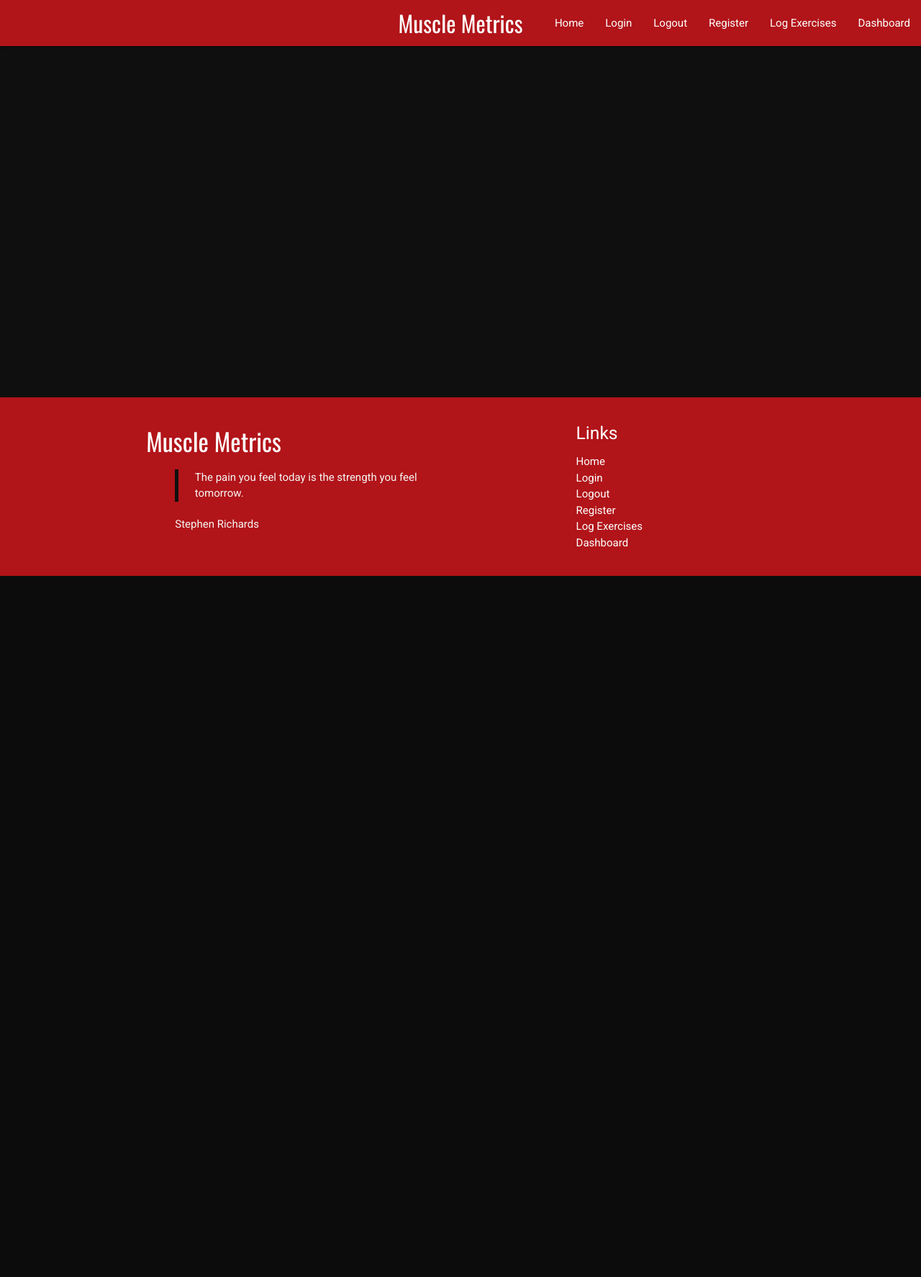
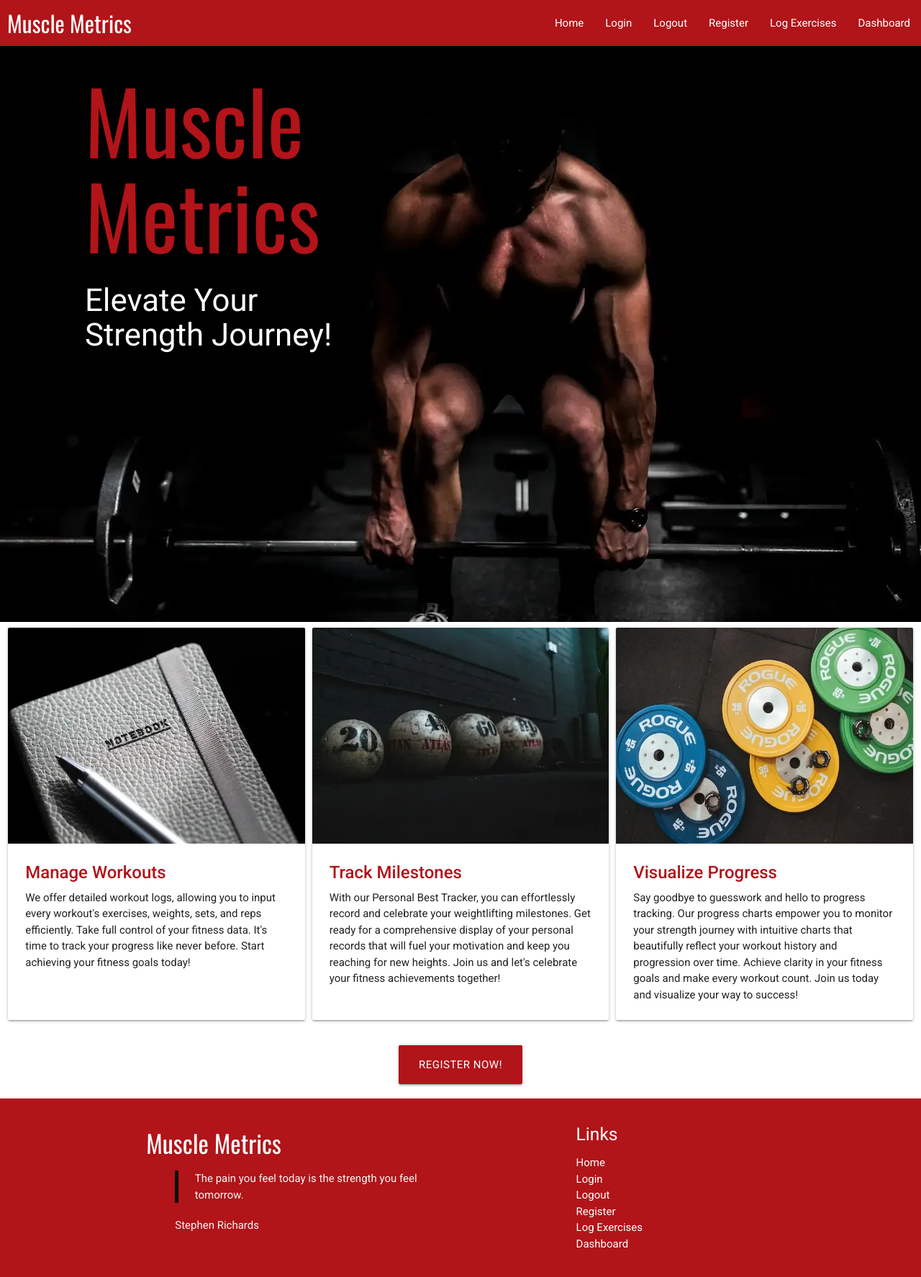
Before and after one commit to Chris-RG1980/code-institute-MSP3, a Flask app: page / in a window 1280 px wide. Shown: the whole page at 72% size. Before the commit the page ends 800 px from the top, so only its background shows below. Run offline with Flask 3, Linux system fonts and the light colour scheme; data that the repository does not hold is empty; some libraries are stand-ins or nearby versions.

Commit message:
Create responsive homepage

```diff
--- a/app.py
+++ b/app.py
@@ -16,6 +16,10 @@ mongo = PyMongo(app)
 
 
 @app.route("/")
+def home():
+    return render_template("index.html")
+
+
 @app.route("/get_muscle_groups")
 def get_muscle_groups():
     muscles = mongo.db.muscle_groups.find()
--- a/static/css/style.css
+++ b/static/css/style.css
@@ -1,8 +1,13 @@
+/* Colours */
+.bg-color-black {
+  background-color: #010101;
+}
+
+/* base.html */
 body {
   display: flex;
-  min-height: 100vh;
+  min-height: 100dvh;
   flex-direction: column;
-  background-color: #0f0f0f;
   font-family: roboto, sans-serif;
 }
 
@@ -15,6 +20,10 @@ main {
 /* Navbar */
 nav {
   background-color: #B11419;
+}
+
+nav .brand-logo {
+  padding-left: 10px;
 }
 
 .logo-text {
@@ -33,3 +42,80 @@ footer {
 blockquote {
   border-left: 5px solid #0f0f0f;
 }
+
+/* index.html */
+.bg-image {
+  background-image: url(/static/images/background-image.webp);
+  background-position: center;
+  background-repeat: no-repeat;
+  height: 100dvh;
+  width: 100%;
+}
+
+.height-adjust {
+  margin-top: 10%;
+}
+
+.heading {
+  color: #ffffff;
+  font-size: 4rem;
+}
+
+.heading h2 {
+  font-size: 8rem;
+}
+
+.no-margin {
+  margin-bottom: 0;
+}
+
+.card-container {
+  display: flex;
+  gap: 10px;
+}
+
+.card-container .card {
+  flex: 1;
+}
+
+.card-image img {
+  height: 300px;
+}
+
+.text-red {
+  color: #B11419;
+}
+
+.btn-large {
+  background-color: #B11419;
+}
+
+.h-full {
+  height: 100vh;
+}
+
+/* Media Queries */
+@media screen and (max-width: 1050px) {
+  .heading h2 {
+    font-size: 8rem;
+  }
+}
+
+@media screen and (max-width: 992px) {
+  .heading h2 {
+    font-size: 6rem;
+  }
+
+  .heading {
+    display: flex;
+    flex-direction: column;
+    justify-content: center;
+    margin-left: 15%;
+  }
+}
+
+@media screen and (max-width: 600px) {
+  .heading {
+    margin-left: 0;
+  }
+}
--- a/templates/base.html
+++ b/templates/base.html
@@ -18,7 +18,7 @@
       <!-- Navbar-->
       <nav>
         <div class="nav-wrapper">
-          <a href="#!" class="brand-logo logo-text center">Muscle Metrics</a>
+          <a href="#!" class="brand-logo logo-text">Muscle Metrics</a>
           <a href="#" data-target="mobile-demo" class="sidenav-trigger"><i class="fas fa-solid fa-bars" ></i></a>
           <ul class="right hide-on-med-and-down">
             <li><a href="">Home</a></li>
--- /dev/null
+++ b/templates/index.html
@@ -0,0 +1,53 @@
+{% extends "base.html" %}
+{% block content %}
+<section class="bg-color-black">
+  <div class="row bg-image white-text no-margin">
+    <div class="col s12 m6 l4 h-full  offset-l1">
+      <div class="heading h-full">
+        <h2 class="text-red logo-text">Muscle Metrics</h2>
+        <h3>Elevate Your Strength Journey!</h3>
+      </div>
+    </div>
+  </div>
+</section>
+<section>
+  <div class="row">
+    <div class="col">
+      <div class="card-container">
+        <div class="card">
+          <div class="card-image">
+            <img src="/static/images/notebook.webp" alt="Image of a notebook">
+          </div>
+          <div class="card-content">
+            <p class="card-title text-red"><strong>Manage Workouts</strong></p>
+            <p>We offer detailed workout logs, allowing you to input every workout's exercises, weights, sets, and reps efficiently. Take full control of your fitness data. It's time to track your progress like never before. Start achieving your fitness goals today!</p>
+          </div>
+        </div>
+        <div class="card">
+          <div class="card-image">
+            <img src="/static/images/atlas-balls.webp" alt="Image of Atlas Balls">
+          </div>
+          <div class="card-content">
+            <p class="card-title text-red"><strong>Track Milestones</strong></p>
+            <p>With our Personal Best Tracker, you can effortlessly record and celebrate your weightlifting milestones. Get ready for a comprehensive display of your personal records that will fuel your motivation and keep you reaching for new heights. Join us and let's celebrate your fitness achievements together!</p>
+          </div>
+        </div>
+        <div class="card">
+          <div class="card-image">
+            <img src="/static/images/weight-plates.webp" alt="Image of weight plates">
+          </div>
+          <div class="card-content">
+            <p class="card-title text-red"><strong>Visualize Progress</strong></p>
+            <p>Say goodbye to guesswork and hello to progress tracking. Our progress charts empower you to monitor your strength journey with intuitive charts that beautifully reflect your workout history and progression over time. Achieve clarity in your fitness goals and make every workout count. Join us today and visualize your way to success!</p>
+          </div>
+        </div>
+      </div>
+    </div>
+  </div>
+  <div class="row">
+    <div class="col s12 m4 offset-m4 center-align">
+      <a href="" class="waves-effect waves-light btn-large">Register Now!</a>
+    </div>
+  </div>
+</section>
+{% endblock %}
```
Also changed, not shown: static/images/atlas-balls.webp (added), static/images/background-image.webp (added), static/images/notebook.webp (added), static/images/weight-plates.webp (added).
